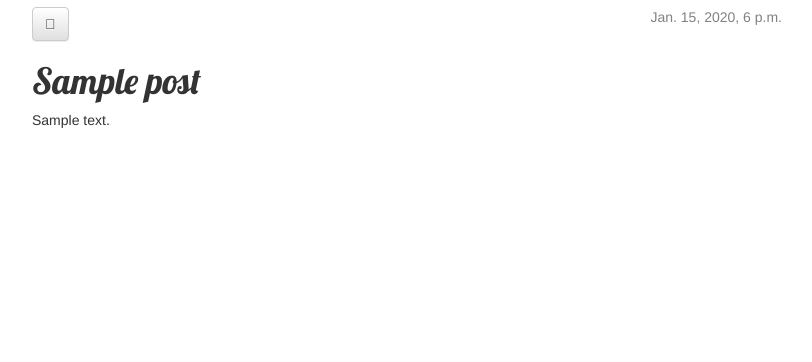
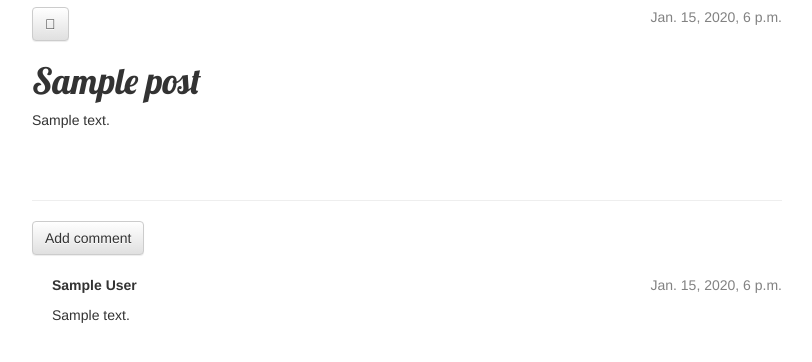
Before and after one commit to Miyanaqy/my-blog, a Django app: page /post/1/ in a window 1280 px wide. Shown: the part 137-499 px from the top of the page, without its empty margins (23-835 px from the left). Run offline with Django 3.2, Linux system fonts and the light colour scheme; tables that the repository leaves empty hold one stand-in row (values such as "Sample post"); some libraries are stand-ins or nearby versions.

Commit message:
added comment model

```diff
--- a/blog/admin.py
+++ b/blog/admin.py
@@ -1,4 +1,5 @@
 from django.contrib import admin
-from .models import Post
+from .models import Post, Comment
 
 admin.site.register(Post)
+admin.site.register(Comment)
--- a/blog/models.py
+++ b/blog/models.py
@@ -14,3 +14,21 @@ class Post(models.Model):
 
     def __str__(self):
         return self.title
+
+    def approved_comments(self):
+        return self.comments.filter(approved_comment=True)
+
+
+class Comment(models.Model):
+    post = models.ForeignKey('blog.Post', related_name='comments')
+    author = models.CharField(max_length=200)
+    text = models.CharField(max_length=200)
+    created_date = models.DateTimeField(default=timezone.now)
+    approved_comment = models.BooleanField(default=False)
+
+    def approve(self):
+        self.approved_comment = True
+        self.save()
+
+    def __str__(self):
+        return self.text
--- a/blog/static/css/blog.css
+++ b/blog/static/css/blog.css
@@ -42,3 +42,7 @@ h1,h2,h3,h4{
 .post h1 a, .post h1 a:visited{
 	color: #000000;
 }
+
+.comment {
+	margin: 20px 0px 20px 20px;
+}
--- a/blog/templates/blog/post_detail.html
+++ b/blog/templates/blog/post_detail.html
@@ -18,4 +18,23 @@
 		<h1>{{ post.title }}</h1>
 		<p>{{ post.text|linebreaksbr }}</p>
 	</div>
+	<hr>
+	<a class="btn btn-default" href="{% url 'add_comment_to_post' pk=post.pk %}">Add comment</a>
+	{% for comment in post.comments.all %}
+		{% if user.is_authenticated or comment.approved_comment %}
+		<div class="comment">
+			<div class="date">
+			{{ comment.created_date }}
+			{% if not comment.approved_comment %}
+				<a class="btn btn-default" href="{% url 'comment_remove' pk=comment.pk %}"><span class="glyphicon glyphicon-remove"></span></a>
+				<a class="btn btn-default" href="{% url 'comment_approve' pk=comment.pk %}"><span class="glyphicon glyphicon-ok"></span></a>
+			{% endif %}
+			</div>
+			<strong>{{ comment.author }}</strong>
+			<p>{{ comment.text|linebreaks }}</p>
+		</div>
+		{% endif %}
+	{% empty %}
+		<p>No comments here yet :(</p>
+	{% endfor %}
 {% endblock %}
--- a/blog/templates/blog/post_list.html
+++ b/blog/templates/blog/post_list.html
@@ -8,6 +8,7 @@
 		</div>
 		<h1><a href="{% url 'post_detail' pk=post.pk %}">{{ post.title }}</a></h1>
 		<p>{{ post.text|linebreaksbr}}</p>
+		<a href="{% url 'post_detail' pk=post.pk %}">Comments: {{ post.approved_comments.count }}</a>
 	</div>
 	{% endfor %}
 {% endblock content %}
--- a/blog/urls.py
+++ b/blog/urls.py
@@ -9,4 +9,7 @@ urlpatterns = [
     url(r'^drafts/$', views.post_draft_list, name='post_draft_list'),
     url(r'^post/(?P<pk>\d+)/publish/$', views.post_publish, name='post_publish'),
     url(r'^post/(?P<pk>\d+)/remove/$', views.post_remove, name='post_remove'),
+    url(r'^post/(?P<pk>\d+)/comment/$', views.add_comment_to_post, name='add_comment_to_post'),
+    url(r'^comment/(?P<pk>\d+)/approve/$', views.comment_approve, name='comment_approve'),
+    url(r'^comment/(?P<pk>\d+)/remove/$', views.comment_remove, name='comment_remove'),
 ]
--- a/blog/views.py
+++ b/blog/views.py
@@ -1,8 +1,8 @@
 from django.shortcuts import render
-from .models import Post
+from .models import Post, Comment
 from django.utils import timezone
 from django.shortcuts import render, get_object_or_404
-from .forms import PostForm
+from .forms import PostForm, CommentForm
 from django.shortcuts import redirect
 from django.contrib.auth.decorators import login_required
 
@@ -60,3 +60,28 @@ def post_remove(request, pk):
     post = get_object_or_404(Post, pk=pk)
     post.delete()
     return redirect('post_list')
+
+def add_comment_to_post(request, pk):
+    post = get_object_or_404(Post, pk=pk)
+    if request.method == "POST":
+        form = CommentForm(request.POST)
+        if form.is_valid():
+            comment = form.save(commit=False)
+            comment.post = post
+            comment.save()
+            return redirect('post_detail', pk=post.pk)
+    else:
+        form = CommentForm()
+    return render(request, 'blog/add_comment_to_post.html', {'form': form})
+
+@login_required
+def comment_approve(request, pk):
+    comment = get_object_or_404(Comment, pk=pk)
+    comment.approve()
+    return redirect('post_detail', pk=comment.post.pk)
+
+@login_required
+def comment_remove(request, pk):
+    comment = get_object_or_404(Comment, pk=pk)
+    comment.delete()
+    return redirect('post_datail', pk=comment.post.pk)
```
Also changed, not shown: blog/forms.py (+6 -1 lines), blog/templates/blog/add_comment_to_post.html (added, +9 -0 lines), blog/migrations/0002_comment.py (added).
